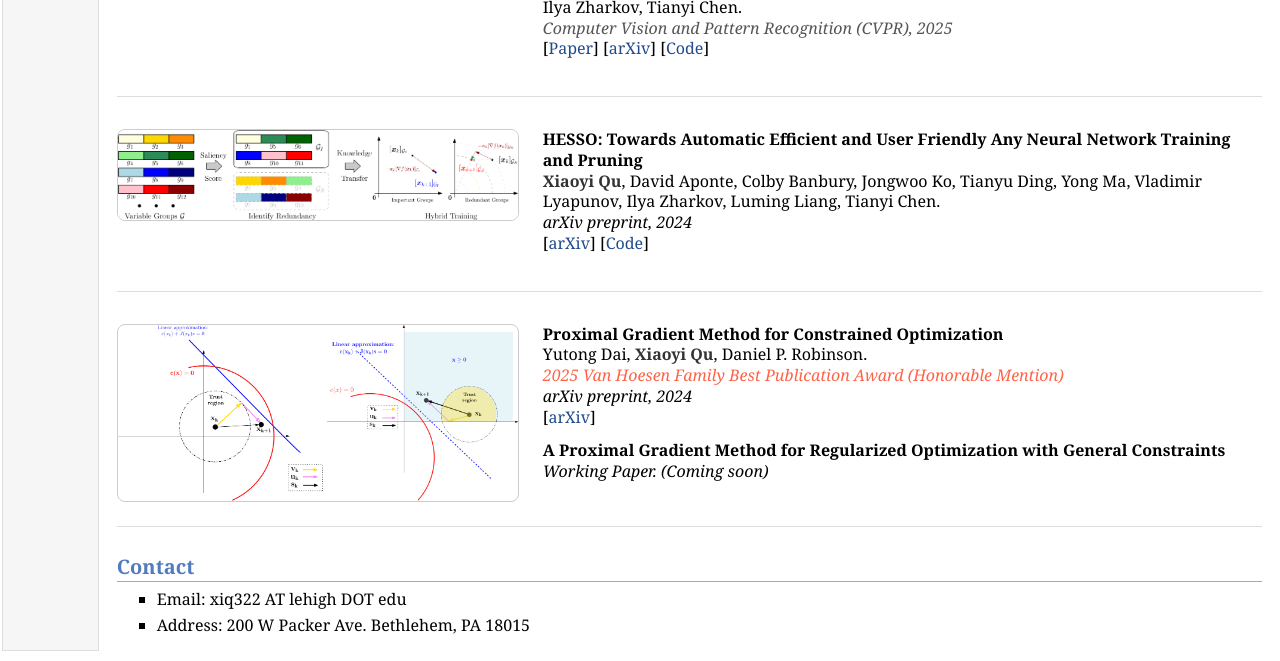
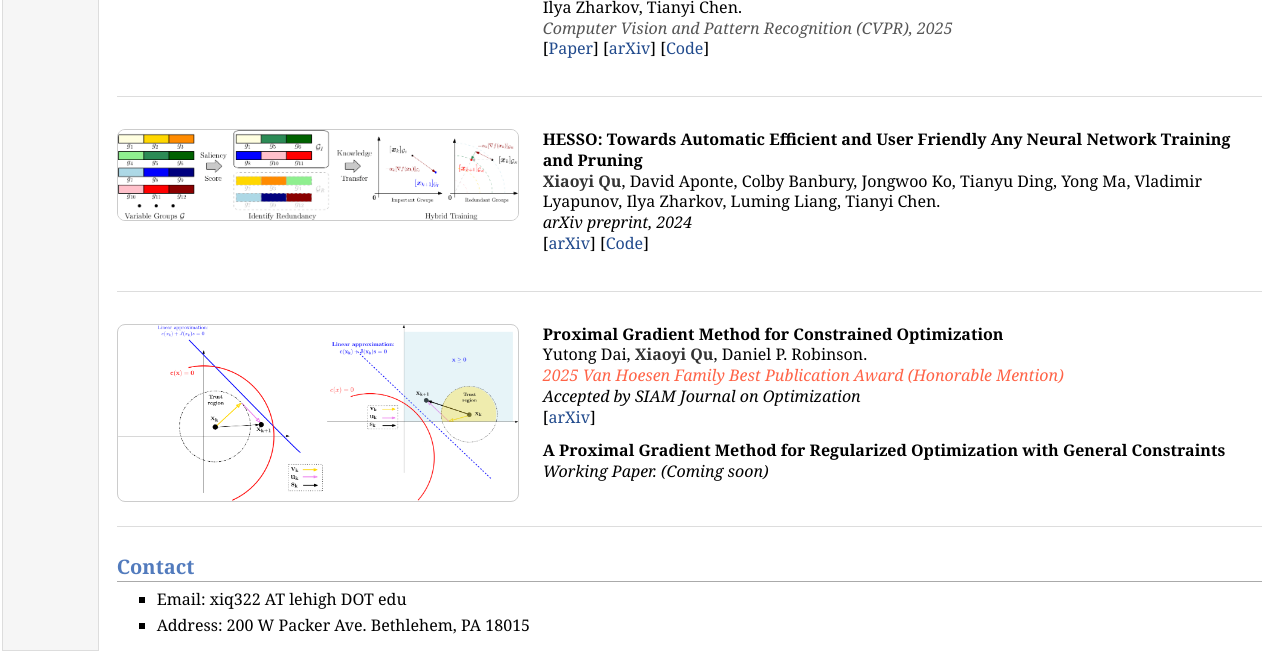
Before and after one commit to Xiaoyi-Qu/Xiaoyi-Qu.github.io, a plain HTML site: page index.html in a window 1280 px wide. Shown: the part 793-1454 px from the top of the page. Drawn offline with Linux system fonts and the light colour scheme.

Commit message:
Update publication info

```diff
--- a/index.html
+++ b/index.html
@@ -143,7 +143,7 @@ arXiv preprint, 2024</p>
         <strong>Proximal Gradient Method for Constrained Optimization</strong> <br />
         Yutong Dai, <b>Xiaoyi Qu</b>, Daniel P. Robinson. <br />
         <i style="color: Tomato;"> 2025 Van Hoesen Family Best Publication Award (Honorable Mention) </i> <br />
-        <i>arXiv preprint, 2024</i> <br />
+        <i>Accepted by SIAM Journal on Optimization</i> <br />
         [<a href="https://arxiv.org/abs/2404.07460">arXiv</a>] <br />
       </p>
       <p>
```
